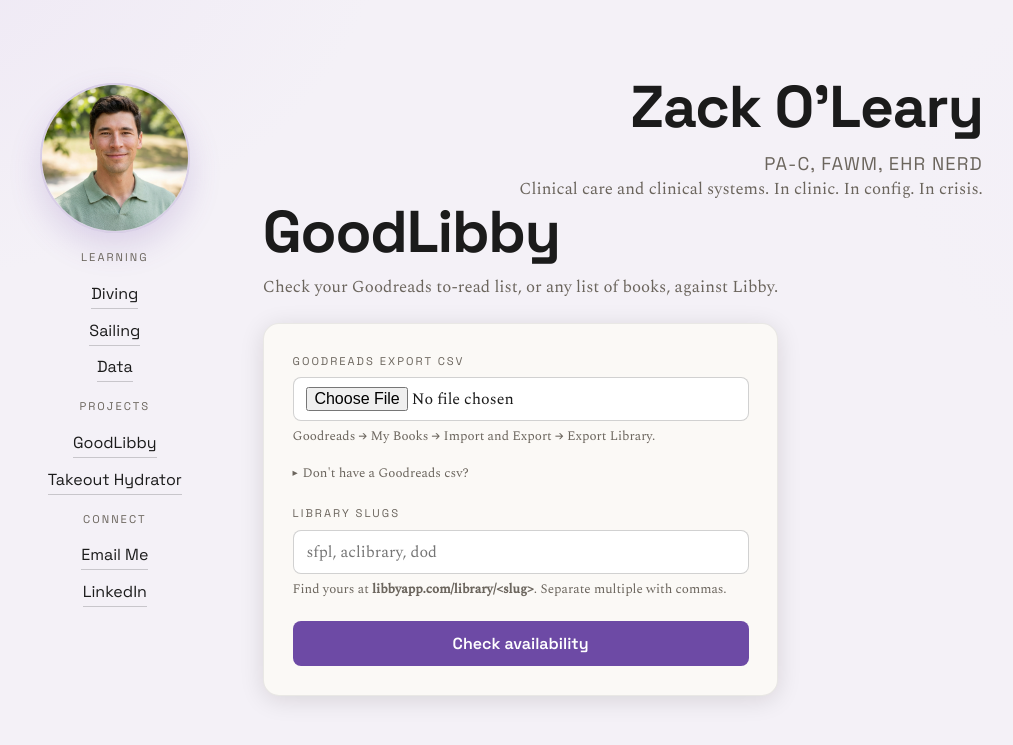
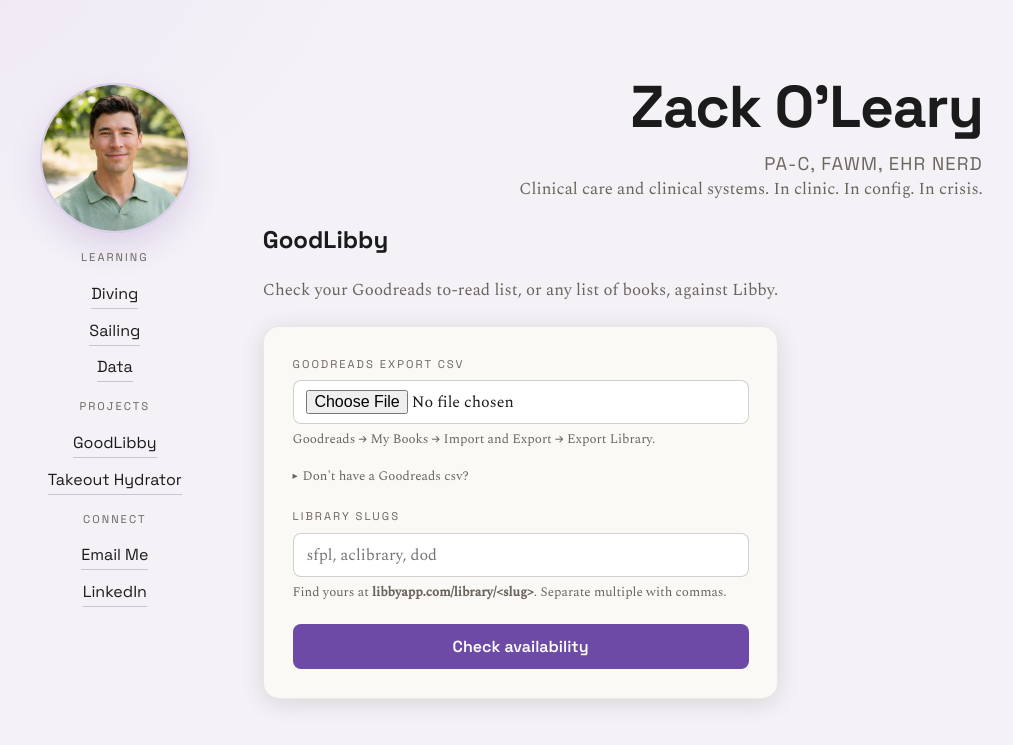
Before and after one commit to zaleary/zaleary.github.io, a Jekyll site: the page built from goodlibby.html, in a window 1280 px wide. Shown: the top 745 px of the page, without its empty margins (62-1075 px from the left). Built offline with Jekyll 4.4.1, drawn with Linux system fonts in a browser that asks for light colours.

Commit message:
Change project page titles from h1 to h2 to match post title style
Co-Authored-By: Claude Sonnet 4.6 <noreply@anthropic.com>

```diff
--- a/goodlibby.html
+++ b/goodlibby.html
@@ -231,7 +231,7 @@ permalink: /goodlibby/
 
 <!-- Input view -->
 <div id="view-input">
-  <h1>GoodLibby</h1>
+  <h2>GoodLibby</h2>
   <p class="gl-subtitle">Check your Goodreads to-read list, or any list of books, against Libby.</p>
 
   <div id="error-box" class="gl-error" hidden></div>
@@ -264,7 +264,7 @@ Ulysses,James Joyce,to-read</code></p>
 <!-- Results view -->
 <div id="view-results" hidden>
   <button class="gl-back" id="back-btn">← Check another list</button>
-  <h1>GoodLibby</h1>
+  <h2>GoodLibby</h2>
   <p class="gl-subtitle" id="status-text">Starting…</p>
   <div class="gl-results" id="results-list"></div>
 </div>
--- a/takeout-hydrator.html
+++ b/takeout-hydrator.html
@@ -242,7 +242,7 @@ permalink: /takeout-hydrator/
 </style>
 
 <button class="th-back hidden" id="back-btn">← Start over</button>
-<h1>Takeout Hydrator</h1>
+<h2>Takeout Hydrator</h2>
 <p class="th-subtitle">Enrich your Google Maps saved places with Places API metadata.</p>
 
 <div class="th-steps">
```
